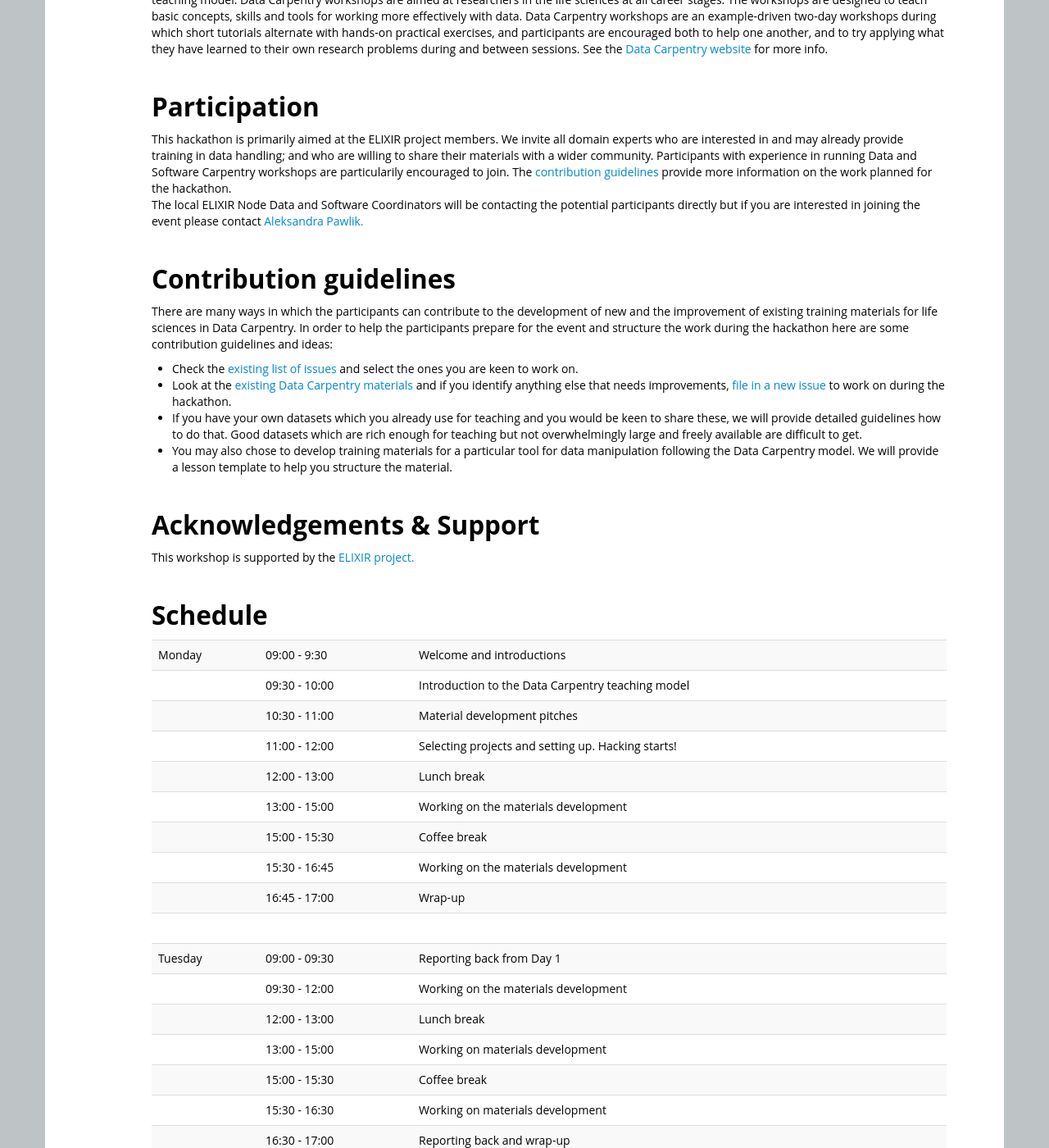
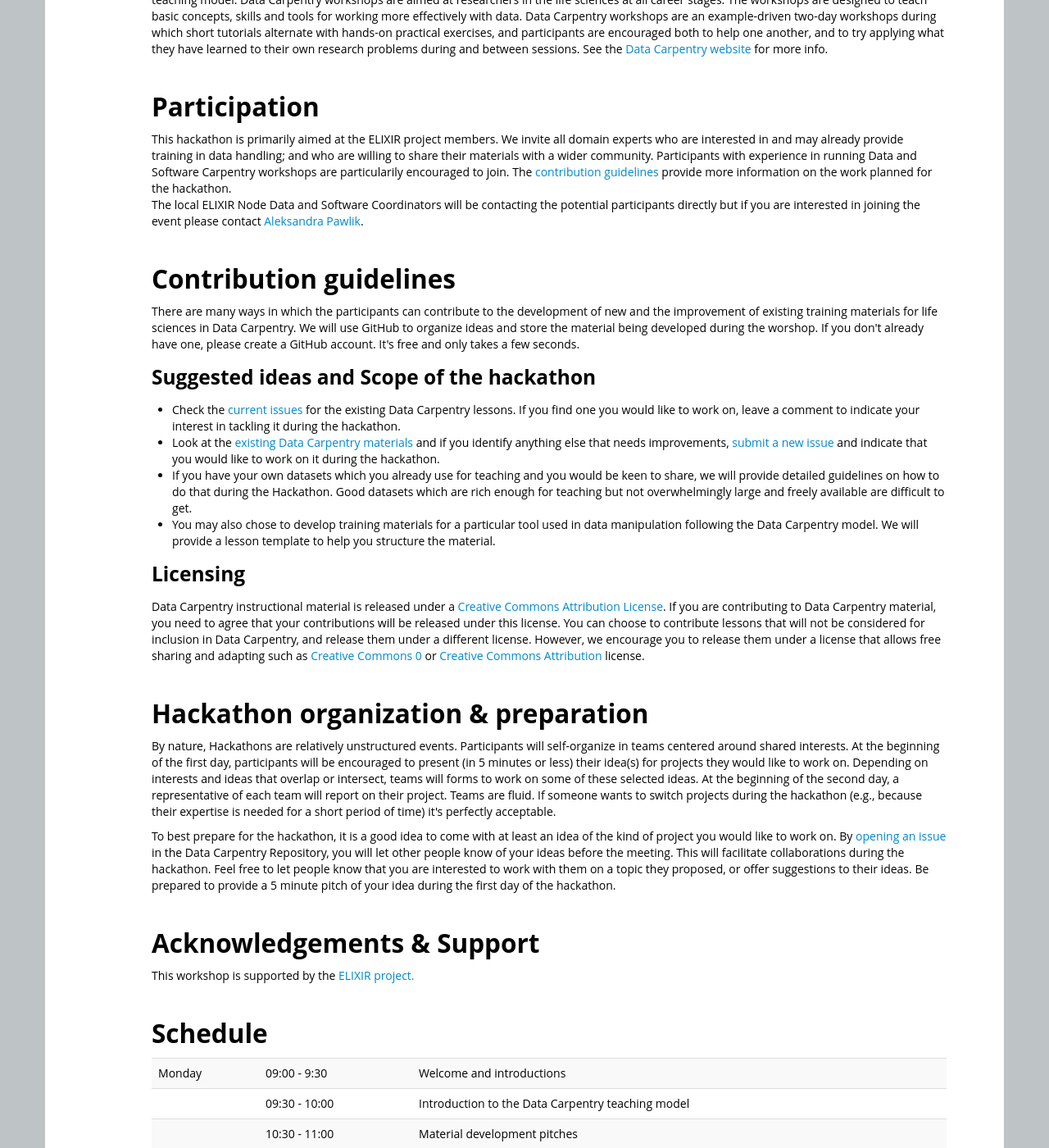
Before and after one commit to data-lessons/2015-03-16-elixir-sprint, a Jekyll site: the page built from index.html, in a window 1280 px wide and 1400 px high, scrolled down 661 px. Shown: the whole window at 82% size. Built offline with Jekyll 4.4.1, drawn with Linux system fonts in a browser that asks for light colours; nearby versions of some CDN libraries; library files that are not in the unit come from our copies; some of the changed text lies outside the part shown.

Commit message:
various edits
* add licensing information
* changed URL for:
  - content of Data Carpentry repo
  - where to submit issues for hackathon
* add more details about organization and preparation

```diff
--- a/index.html
+++ b/index.html
@@ -33,10 +33,10 @@
 
 <h2>Hackathon Information</h2>
 <p>
-  This event aims to develop training materials in life sciences to be used in
+  This event aims at developing training materials in life sciences to be used in
   <a href="http://datacarpentry.org">Data Carpentry</a> workshops and
   other training that is using a similar teaching model. Data Carpentry workshops are aimed at
-researchers in the life sciences at all career stages. The workshops are designed to teach basic concepts, skills
+  researchers in the life sciences at all career stages. The workshops are designed to teach basic concepts, skills
   and tools for working more effectively with data. Data Carpentry workshops are an example-driven two-day workshops
   during which short tutorials alternate with hands-on practical exercises, and participants are encouraged
   both to help one another, and to try applying what they have learned to their own research problems during
@@ -46,34 +46,68 @@
 <h2>Participation</h2>
 <p>This hackathon is primarily aimed at the ELIXIR project members. We invite all domain experts who are interested in and may already provide
   training in data handling; and who are willing to share their materials with a wider community. Participants with experience in running Data and
-  Software Carpentry workshops are particularily encouraged to join. The <a href="#guidelines"> contribution guidelines</a> provide more information
+  Software Carpentry workshops are particularily encouraged to join. The <a href="#guidelines">contribution guidelines</a> provide more information
   on the work planned for the hackathon. <br/>
   The local ELIXIR Node Data and Software Coordinators will be contacting the potential participants directly but if you are interested in joining
-the event please contact <a href="mailto:aleksandra.pawlik@manchester.ac.uk">Aleksandra Pawlik.</p>
+  the event please contact <a href="mailto:aleksandra.pawlik@manchester.ac.uk">Aleksandra Pawlik</a>.</p>
 
 
+<a name="guidelines"></a><h2>Contribution guidelines</h2>
+<p>
+  There are many ways in which the participants can contribute to the
+  development of new and the improvement of existing training materials for life
+  sciences in Data Carpentry.
+  We will use GitHub to organize ideas and store the material being developed during the worshop.
+  If you don't already have one, please create a GitHub account. It's free and only takes a few seconds.
+</p>
 
- <a name="guidelines"><h2>Contribution guidelines</h2></a>
-<p>
-  There are many ways in which the participants can contribute to the development of new and the improvement of existing
-  training materials for life sciences in Data Carpentry. In order to help the participants prepare for the event and
-  structure the work during the hackathon here are some contribution guidelines and ideas:
+<h3>Suggested ideas and Scope of the hackathon</h3>
   <ul>
-    <li> Check the <a href="https://github.com/datacarpentry/datacarpentry/issues">existing list of issues</a>
-    and select the ones you are keen to work on.</li>
-    <li> Look at the <a href="https://github.com/datacarpentry/datacarpentry">existing Data Carpentry materials</a> and
-      if you identify anything else that needs improvements, <a href="https://github.com/datacarpentry/datacarpentry/issues/new">file in a new issue</a>
-	to work on during the hackathon.</li>
-    <li> If you have your own datasets which you already use for teaching and you would be keen to share these, we will provide detailed
-      guidelines how to do that. Good datasets which are rich enough for teaching but not overwhelmingly large and freely available are
-      difficult to get.
+    <li> Check the <a href="https://github.com/datacarpentry/datacarpentry/issues">current issues</a>
+      for the existing Data Carpentry lessons.
+      If you find one you would like to work on, leave a comment to indicate your interest in tackling it during the hackathon.
     </li>
-    <li> You may also chose to develop training materials for a particular tool for data manipulation following the Data Carpentry model. We will
-    provide a lesson template to help you structure the material. </li>
+    <li> Look at the <a href="https://github.com/datacarpentry/">existing Data Carpentry materials</a> and
+      if you identify anything else that needs improvements, <a href="https://github.com/data-lessons/2015-03-16-elixir-sprint/issues/new">submit a new issue</a>
+      and indicate that you would like to work on it during the hackathon.</li>
+    <li> If you have your own datasets which you already use for teaching and you would be keen to share, we will provide detailed
+      guidelines on how to do that during the Hackathon. Good datasets which are rich enough for teaching but not overwhelmingly
+      large and freely available are  difficult to get.
+    </li>
+    <li> You may also chose to develop training materials for a particular tool
+      used in data manipulation following the Data Carpentry model. We will
+      provide a lesson template to help you structure the material. </li>
   </ul>
 
+<h3>Licensing</h3>
+<p>Data Carpentry instructional material is released under a
+  <a href="https://creativecommons.org/licenses/by/4.0/legalcode">Creative Commons Attribution License</a>.
+  If you are contributing to Data Carpentry material,
+  you need to agree that your contributions will be released under this license.
+  You can choose to contribute lessons that will not be considered for inclusion in Data Carpentry,
+  and release them under a different license. However, we encourage you to release them under a
+  license that allows free sharing and adapting such as
+  <a href="http://creativecommons.org/publicdomain/zero/1.0/legalcode">Creative Commons 0</a> or
+  <a href="https://creativecommons.org/licenses/by/4.0/legalcode">Creative Commons Attribution</a> license.
 </p>
 
+
+<h2>Hackathon organization & preparation</h2>
+<p>
+  By nature, Hackathons are relatively unstructured events.
+  Participants will self-organize in teams centered around shared interests.
+  At the beginning of the first day, participants will be encouraged to present (in 5 minutes or less) their idea(s) for projects they would like to work on.
+  Depending on interests and ideas that overlap or intersect, teams will forms to work on some of these selected ideas.
+  At the beginning of the second day, a representative of each team will report on their project.
+  Teams are fluid. If someone wants to switch projects during the hackathon (e.g., because their expertise is needed for a short period of time) it's perfectly acceptable.
+</p>
+<p>
+  To best prepare for the hackathon, it is a good idea to come with at least an idea of the kind of project you would like to work on.
+  By <a href="https://github.com/datacarpentry/datacarpentry/issues/new">opening an issue</a> in the Data Carpentry Repository,
+  you will let other people know of your ideas before the meeting. This will facilitate collaborations during the hackathon.
+  Feel free to let people know that you are interested to work with them on a topic they proposed, or offer suggestions to their ideas.
+  Be prepared to provide a 5 minute pitch of your idea during the first day of the hackathon.
+</p>
 
 <!--
 <h2>How to contribute</h2>
```
